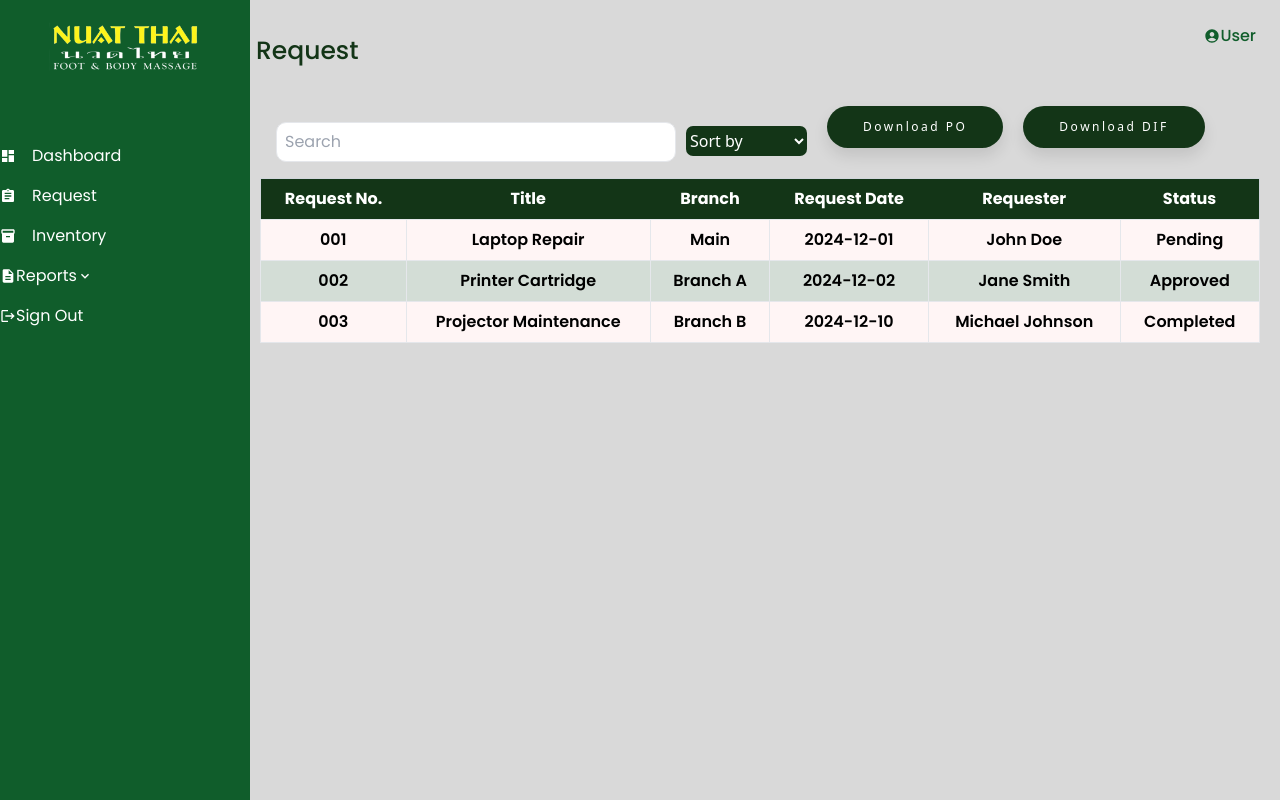
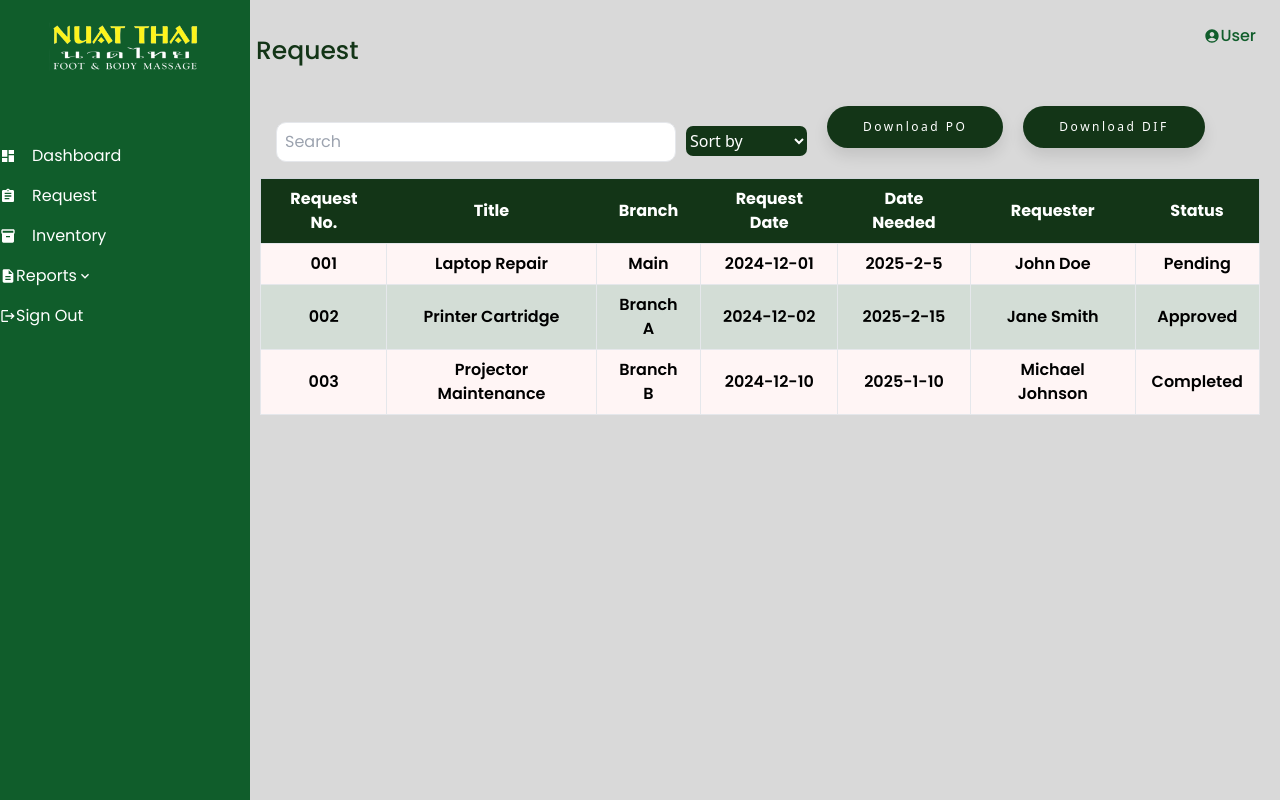
Before and after one commit to trishayah/InNuatThai, a React (Vite) app: page /request in a window 1280 px wide. Built offline with nearby package versions, Linux system fonts and the light colour scheme; sample sign-in values are in the browser's storage.

Commit message:
date needed gibalhin

```diff
--- a/Shared UI/Request.jsx
+++ b/Shared UI/Request.jsx
@@ -19,6 +19,7 @@ function Request() {
       title: "Laptop Repair",
       branch: "Main",
       requestDate: "2024-12-01",
+      dateNeeded: "2025-2-5",
       requester: "John Doe",
       status: "Pending",
     },
@@ -27,6 +28,7 @@ function Request() {
       title: "Printer Cartridge",
       branch: "Branch A",
       requestDate: "2024-12-02",
+      dateNeeded: "2025-2-15",
       requester: "Jane Smith",
       status: "Approved",
     },
@@ -35,6 +37,7 @@ function Request() {
       title: "Projector Maintenance",
       branch: "Branch B",
       requestDate: "2024-12-10",
+      dateNeeded: "2025-1-10",
       requester: "Michael Johnson",
       status: "Completed",
     },
@@ -84,7 +87,9 @@ function Request() {
       sortedRequests.sort((a, b) => b.title.localeCompare(a.title));
     } else if (sortOption === "reqdate") {
       sortedRequests.sort((a, b) => new Date(a.requestDate) - new Date(b.requestDate));
-    } else if (sortOption === "status") {
+    } else if (sortOption === "dateNeeded") {
+      sortedRequests.sort((a, b) => new Date(a.dateNeeded) - new Date(b.dateNeeded));
+    }else if (sortOption === "status") {
       sortedRequests.sort((a, b) => a.status.localeCompare(b.status));
     }
 
@@ -107,6 +112,7 @@ function Request() {
             <option value="asc">A-Z</option>
             <option value="desc">Z-A</option>
             <option value="reqdate">Request Date</option>
+            <option value="dateNeeded">Date Needed</option>
             <option value="status">Status</option>
           </select>
           <PODownload />
@@ -122,6 +128,7 @@ function Request() {
               <th className="px-4 py-2 text-center">Title</th>
               <th className="px-4 py-2 text-center">Branch</th>
               <th className="px-4 py-2 text-center">Request Date</th>
+              <th className="px-4 py-2 text-center">Date Needed</th>
               <th className="px-4 py-2 text-center">Requester</th>
               <th className="px-4 py-2 text-center">Status</th>
             </tr>
@@ -140,6 +147,7 @@ function Request() {
                 <td className="px-4 py-2 border text-center">{request.title}</td>
                 <td className="px-4 py-2 border text-center">{request.branch}</td>
                 <td className="px-4 py-2 border text-center">{request.requestDate}</td>
+                <td className="px-4 py-2 border text-center">{request.dateNeeded}</td>
                 <td className="px-4 py-2 border text-center">{request.requester}</td>
                 <td className="px-4 py-2 border text-center">{request.status}</td>
               </tr>
```
